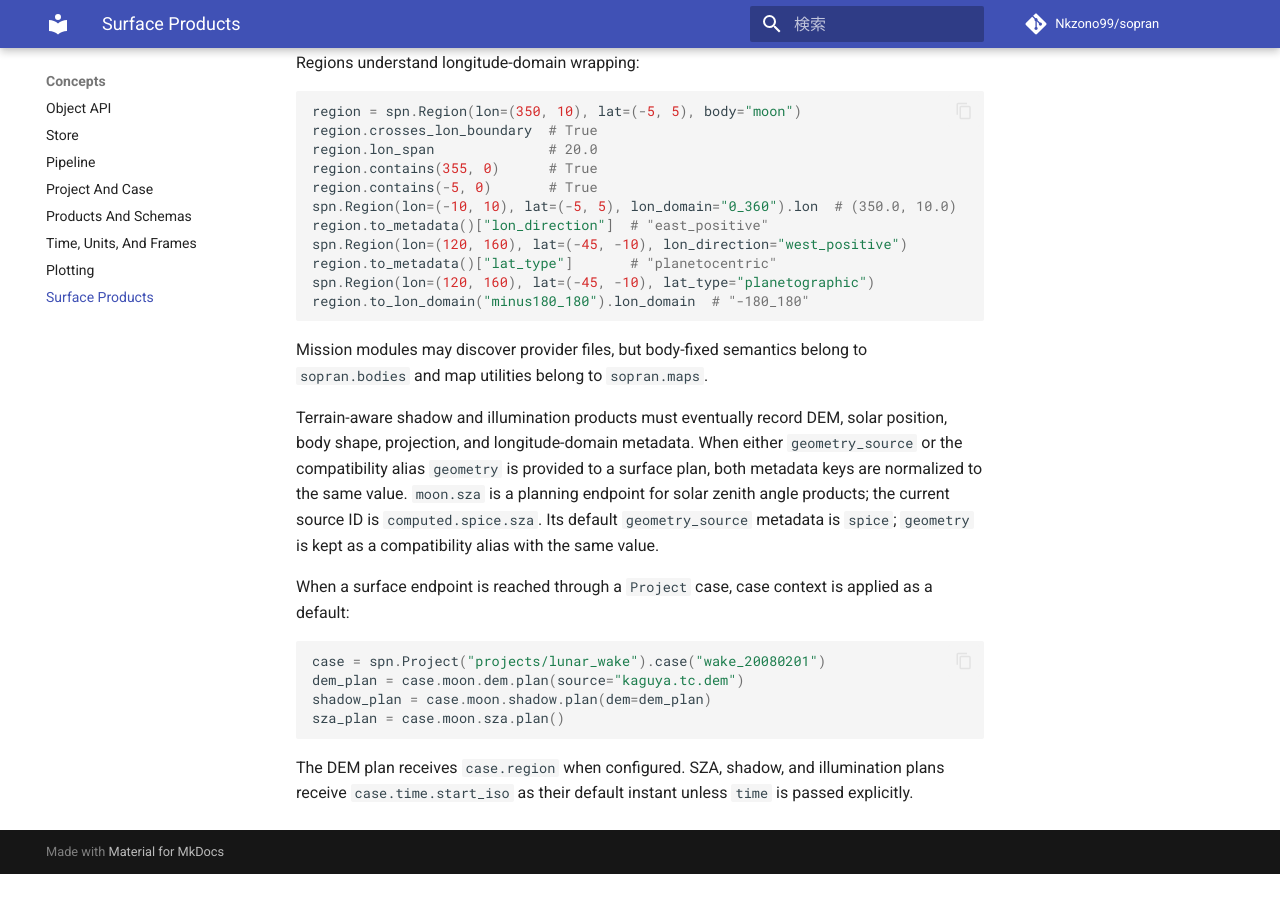
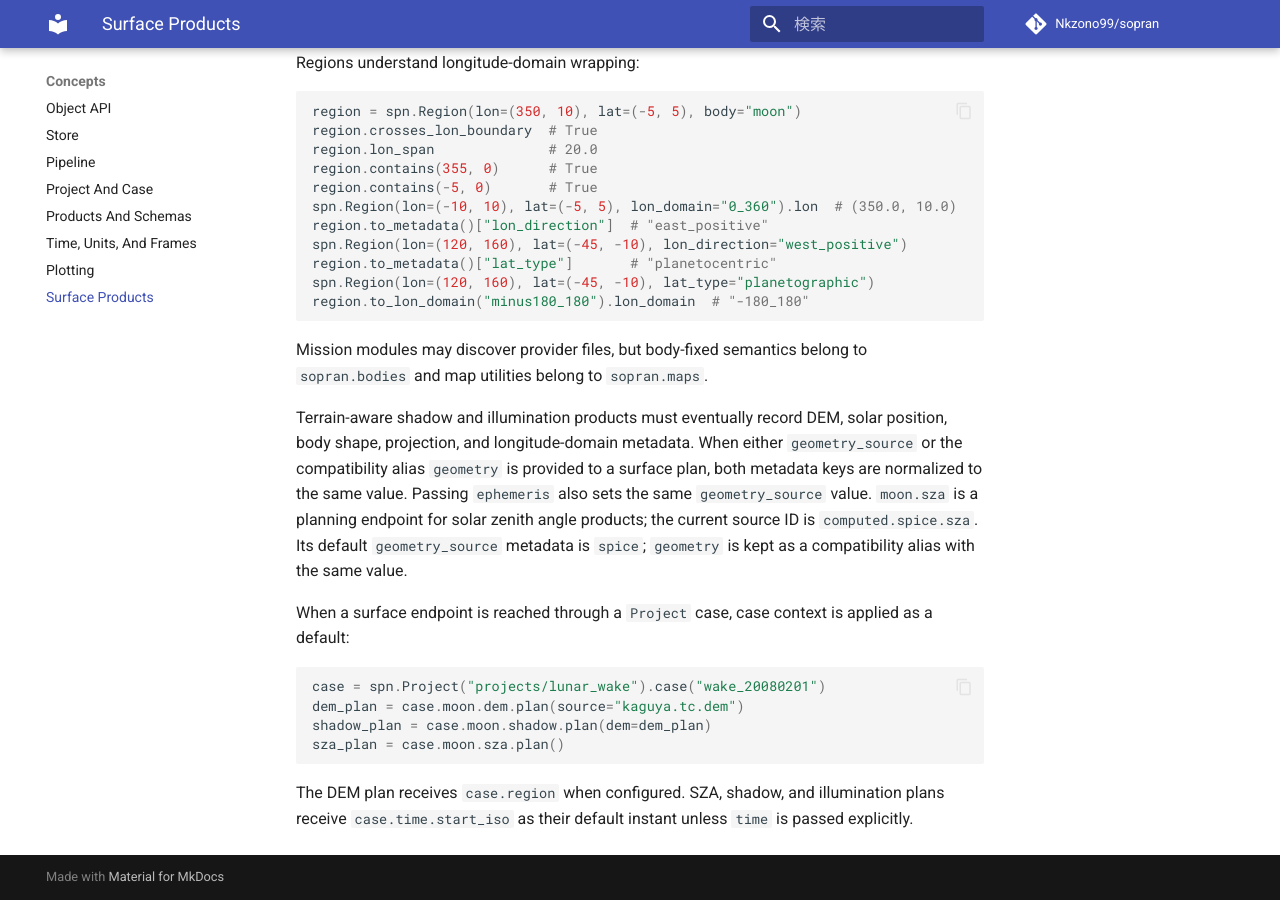
Before and after one commit to Nkzono99/sopran, an MkDocs documentation site: the page built from docs/concepts/surface.md, in a window 1280 px wide and 900 px high, scrolled down 673 px. Built offline with MkDocs 1.6.1 and Material for MkDocs 9.7.7, drawn with Linux system fonts in a browser that asks for light colours; comment, search, counter and statistics services are not loaded; before the commit the page ends 1547 px from its top, so only the background shows below that.

Commit message:
Normalize surface ephemeris metadata

```diff
--- a/docs/concepts/surface.md
+++ b/docs/concepts/surface.md
@@ -48,7 +48,8 @@ Mission modules may discover provider files, but body-fixed semantics belong to
 Terrain-aware shadow and illumination products must eventually record DEM,
 solar position, body shape, projection, and longitude-domain metadata.
 When either `geometry_source` or the compatibility alias `geometry` is provided
-to a surface plan, both metadata keys are normalized to the same value.
+to a surface plan, both metadata keys are normalized to the same value. Passing
+`ephemeris` also sets the same `geometry_source` value.
 `moon.sza` is a planning endpoint for solar zenith angle products; the current
 source ID is `computed.spice.sza`. Its default `geometry_source` metadata is
 `spice`; `geometry` is kept as a compatibility alias with the same value.
```
Also changed, not shown: SPEC.md (+1 -0 lines), SURFACE.md (+2 -1 lines), docs/how-to/moon-surface.md (+2 -1 lines), 2 other files.
